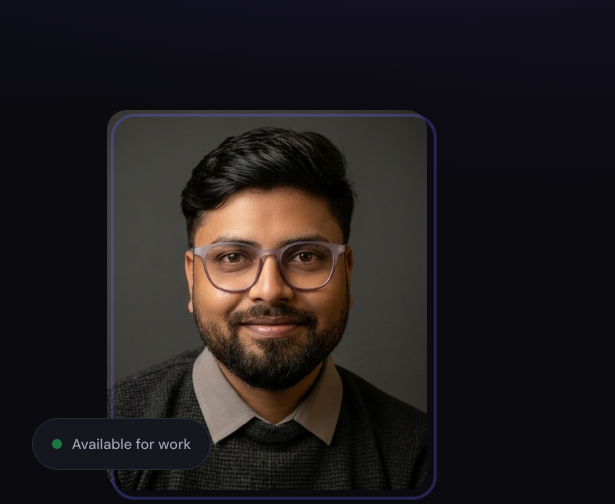
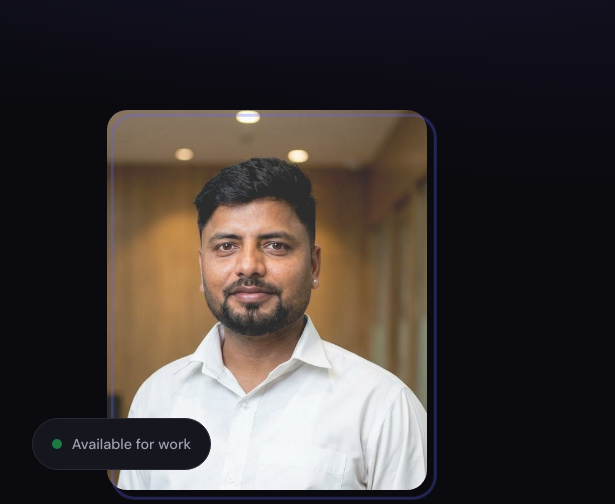
Before and after one commit to SonupPatel/Portfolio-Website, a plain HTML site: page index.html in a window 1280 px wide. Shown: the part 132-636 px from the top of the page, 665-1280 px from the left. Drawn offline with nearby package versions, Linux system fonts and the light colour scheme.

Commit message:
Update index.html

```diff
--- a/index.html
+++ b/index.html
@@ -91,7 +91,7 @@
             <div class="hero-image">
                 <div class="image-wrapper">
                     <div class="image-border"></div>
-                    <img src="profile1.png" alt="Sonup Patel" class="profile-img">
+                    <img src="profile1.jpg" alt="Sonup Patel" class="profile-img">
                 </div>
                 <div class="hero-status">
                     <span class="status-dot"></span>
```
